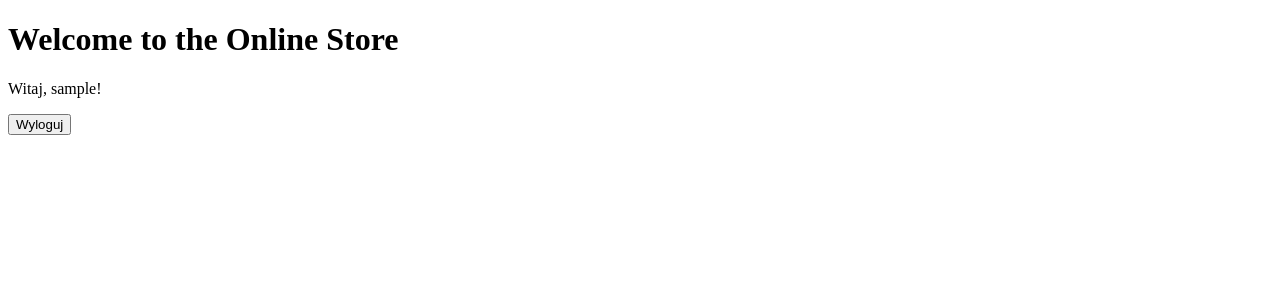
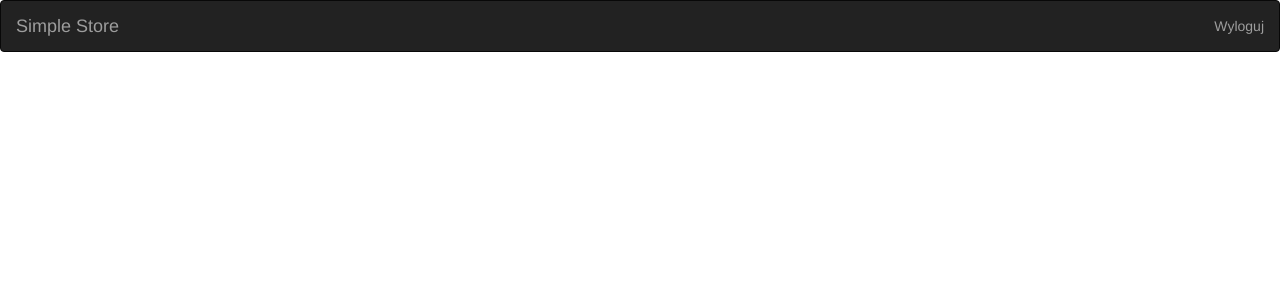
Before and after one commit to k4rdel/online-store, a Flask app: page /home in a window 1280 px wide. Shown: the top 300 px of the page. Run offline with Flask 2, Linux system fonts and the light colour scheme; the visitor is signed in with stand-in values (Sample User, id 1); data comes from the database, SQL or seed files in the repository; some libraries are stand-ins or nearby versions.

Commit message:
Add first css

```diff
--- a/app.py
+++ b/app.py
@@ -60,7 +60,6 @@ def logout():
     return render_template('index.html')
 
 @app.route('/home')
-@login_required
 def home():
     return render_template('index.html')
 
--- a/templates/index.html
+++ b/templates/index.html
@@ -4,25 +4,26 @@
     <meta charset="UTF-8">
     <meta name="viewport" content="width=device-width, initial-scale=1.0">
     <title>Online Store</title>
+    <link rel="stylesheet" href="https://maxcdn.bootstrapcdn.com/bootstrap/3.4.1/css/bootstrap.min.css">
+    <script src="https://ajax.googleapis.com/ajax/libs/jquery/3.7.1/jquery.min.js"></script>
+    <script src="https://maxcdn.bootstrapcdn.com/bootstrap/3.4.1/js/bootstrap.min.js"></script>
 </head>
 <body>
-    <h1>Welcome to the Online Store</h1>
-    {% if current_user.is_authenticated %}
-        <p>Witaj, {{ current_user.username }}!</p>
-        <a href="{{ url_for('logout') }}">
-            <button>Wyloguj</button>
-        </a>
-    {% else %}
-        <div>
-            <a href="{{ url_for('register') }}">
-                <button>Rejestruj</button>
-            </a>
+    <nav class="navbar navbar-inverse">
+        <div class="container-fluid">
+            <div class="navbar-header">
+                <a href="{{ url_for('home')}}" class="navbar-brand">Simple Store</a>
+            </div>
+                <ul class="nav navbar-nav navbar-right">
+                    {% if current_user.is_authenticated %}
+                        <li><a href="{{ url_for('logout') }}">Wyloguj</a></li>
+                        {% else %}
+                        <li><a href="{{ url_for('register') }}"><span class="glyphicon glyphicon-user"></span> Rejestruj</a></li>
+                        <li><a href="{{ url_for('login') }}"><span class="glyphicon glyphicon-log-in"></span> Loguj</a></li>
+                    {% endif %}
+                </ul>
+            </div>
         </div>
-        <div>
-            <a href="{{ url_for('login') }}">
-                <button>Loguj</button>
-            </a>
-        </div>
-    {% endif %}
+    </nav>
 </body>
 </html>
--- a/templates/login.html
+++ b/templates/login.html
@@ -4,6 +4,9 @@
     <meta charset="UTF-8">
     <meta name="viewport" content="width=device-width, initial-scale=1.0">
     <title>Logowanie</title>
+    <link rel="stylesheet" href="https://maxcdn.bootstrapcdn.com/bootstrap/3.4.1/css/bootstrap.min.css">
+    <script src="https://ajax.googleapis.com/ajax/libs/jquery/3.7.1/jquery.min.js"></script>
+    <script src="https://maxcdn.bootstrapcdn.com/bootstrap/3.4.1/js/bootstrap.min.js"></script>
 </head>
 <body>
     <h1>Logowanie</h1>
@@ -49,6 +52,7 @@
     </form>
 
     <p><a href="{{ url_for('register') }}">Rejestracja</a></p>
+    <p><a href="{{ url_for('home') }}">Powrót do strony głównej</a></p>
 
     <script>
         function showFlashMessages() {
--- a/templates/register.html
+++ b/templates/register.html
@@ -4,6 +4,9 @@
     <meta charset="UTF-8">
     <meta name="viewport" content="width=device-width, initial-scale=1.0">
     <title>Rejestracja</title>
+    <link rel="stylesheet" href="https://maxcdn.bootstrapcdn.com/bootstrap/3.4.1/css/bootstrap.min.css">
+    <script src="https://ajax.googleapis.com/ajax/libs/jquery/3.7.1/jquery.min.js"></script>
+    <script src="https://maxcdn.bootstrapcdn.com/bootstrap/3.4.1/js/bootstrap.min.js"></script>
 </head>
 <body>
     <h1>Rejestracja użytkownika</h1>
```
